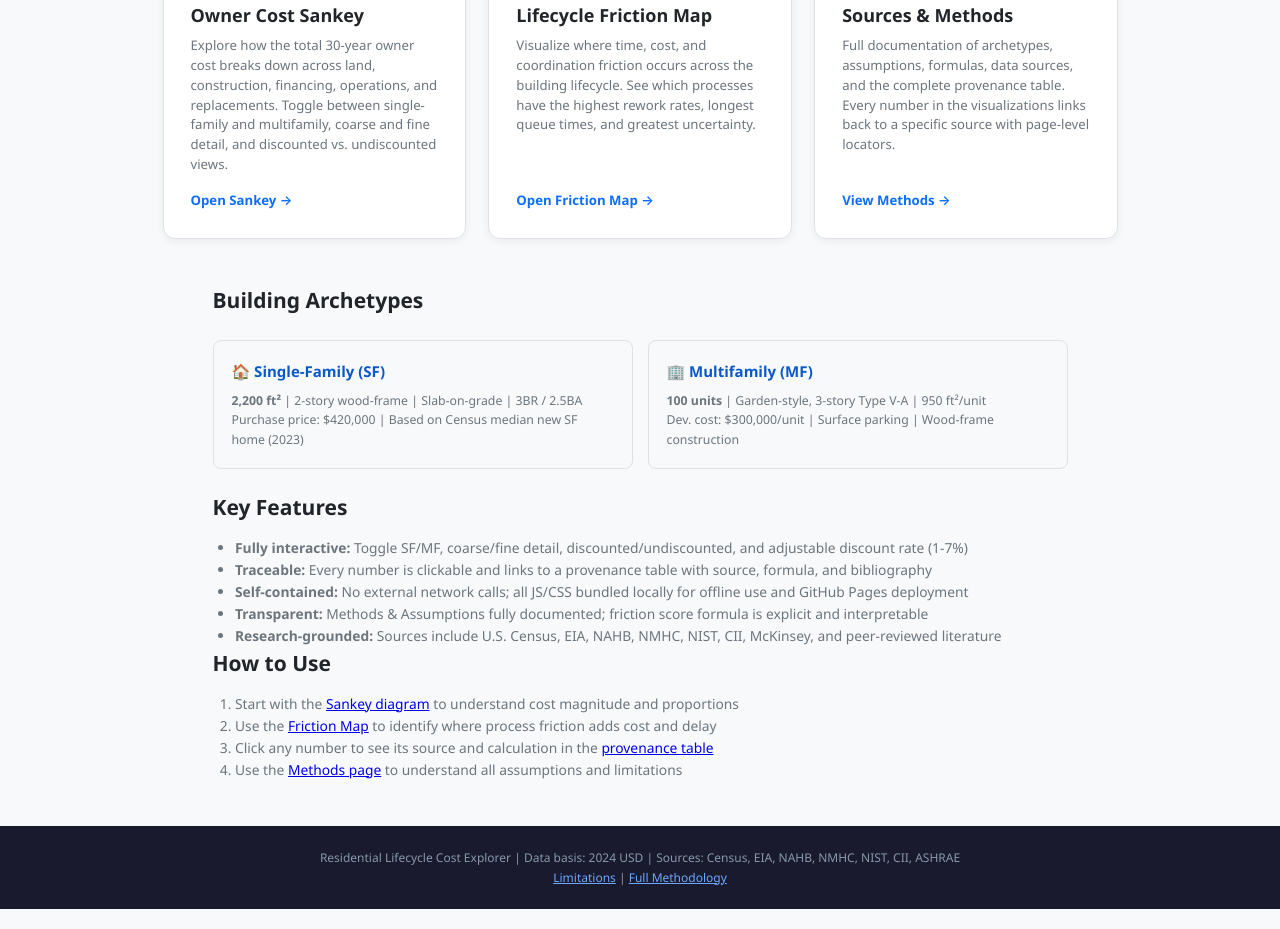
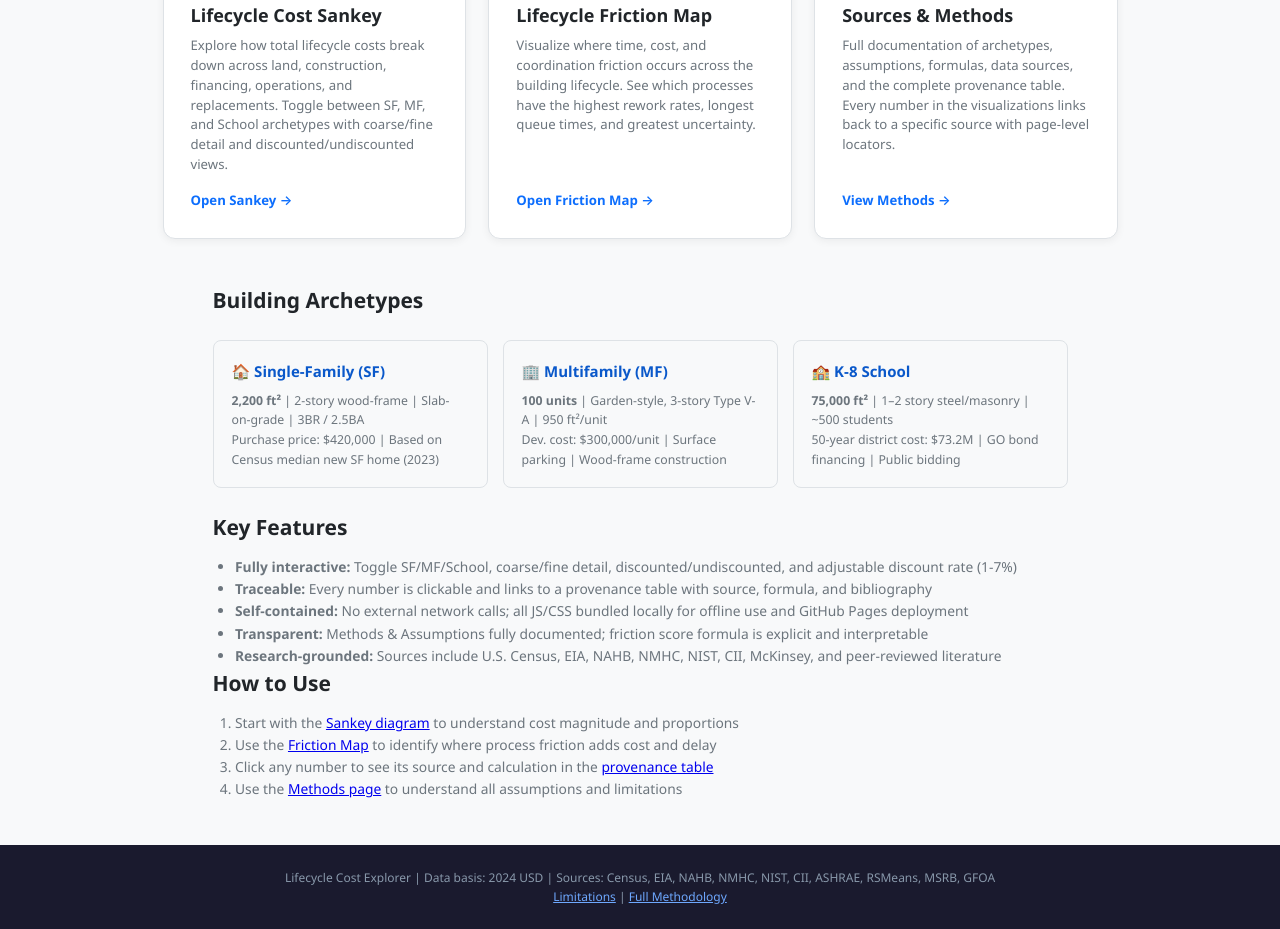
Before and after one commit to dccoffey/Buildings, a plain HTML site: page index.html in a window 1280 px wide. Shown: the part 361-1290 px from the top of the page. Drawn offline with Linux system fonts and the light colour scheme.

Commit message:
Add files via upload

```diff
--- a/index.html
+++ b/index.html
@@ -3,7 +3,7 @@
 <head>
 <meta charset="UTF-8">
 <meta name="viewport" content="width=device-width, initial-scale=1.0">
-<title>Residential Lifecycle Cost Explorer</title>
+<title>Lifecycle Cost Explorer</title>
 <link rel="stylesheet" href="assets/styles.css">
 <style>
   .hero { background: linear-gradient(135deg, #1a1a2e 0%, #16213e 50%, #0f3460 100%); color: #fff; padding: 3rem 2rem 2.5rem; text-align: center; }
@@ -19,7 +19,8 @@
   .about-section { max-width: 900px; margin: 0 auto 3rem; padding: 0 1.5rem; }
   .about-section h2 { font-size: 1.4rem; margin-bottom: 0.8rem; }
   .about-section p { font-size: 0.92rem; color: var(--text-muted); margin-bottom: 0.8rem; }
-  .arch-cards { display: grid; grid-template-columns: 1fr 1fr; gap: 1rem; margin: 1.5rem 0; }
+  .arch-cards { display: grid; grid-template-columns: repeat(3, 1fr); gap: 1rem; margin: 1.5rem 0; }
+  @media (max-width: 768px) { .arch-cards { grid-template-columns: 1fr; } }
   .arch-card { background: #f8f9fa; border: 1px solid var(--border); border-radius: 8px; padding: 1.2rem; }
   .arch-card h3 { font-size: 1rem; margin-bottom: 0.5rem; color: var(--primary-dark); }
   .arch-card p { font-size: 0.82rem; margin: 0; }
@@ -30,7 +31,7 @@
 <body>
 
 <nav class="nav-bar">
-  <span class="logo">Residential Lifecycle Costs</span><span style="color:#e74c3c;font-size:1.1rem;font-weight:bold;margin-left:1rem;letter-spacing:0.5px">DRAFT, Work in progress 2/20</span>
+  <span class="logo">Lifecycle Costs</span><span style="color:#e74c3c;font-size:1.1rem;font-weight:bold;margin-left:1rem;letter-spacing:0.5px">DRAFT, Work in progress 2/20</span>
   <a href="index.html" class="active">Home</a>
   <a href="sankey.html">Sankey</a>
   <a href="friction.html">Friction Map</a>
@@ -38,15 +39,15 @@
 </nav>
 
 <div class="hero">
-  <h1>Residential Lifecycle Cost Explorer</h1>
-  <p>Interactive visualization of 30-year owner costs for single-family and multifamily residential buildings. All values sourced from federal data, industry surveys, and peer-reviewed literature. Every number is traceable to its source.</p>
+  <h1>Lifecycle Cost Explorer</h1>
+  <p>Interactive visualization of lifecycle owner costs for single-family homes, multifamily apartments, and K-8 schools. All values sourced from federal data, industry surveys, and peer-reviewed literature. Every number is traceable to its source.</p>
 </div>
 
 <div class="cards">
   <a href="sankey.html" class="card">
     <div class="card-icon">&#128200;</div>
-    <h2>Owner Cost Sankey</h2>
-    <p>Explore how the total 30-year owner cost breaks down across land, construction, financing, operations, and replacements. Toggle between single-family and multifamily, coarse and fine detail, and discounted vs. undiscounted views.</p>
+    <h2>Lifecycle Cost Sankey</h2>
+    <p>Explore how total lifecycle costs break down across land, construction, financing, operations, and replacements. Toggle between SF, MF, and School archetypes with coarse/fine detail and discounted/undiscounted views.</p>
     <div class="card-action">Open Sankey &rarr;</div>
   </a>
   <a href="friction.html" class="card">
@@ -76,11 +77,16 @@
       <p><strong>100 units</strong> | Garden-style, 3-story Type V-A | 950 ft&sup2;/unit<br>
       Dev. cost: $300,000/unit | Surface parking | Wood-frame construction</p>
     </div>
+    <div class="arch-card">
+      <h3>&#127979; K-8 School</h3>
+      <p><strong>75,000 ft&sup2;</strong> | 1&ndash;2 story steel/masonry | ~500 students<br>
+      50-year district cost: $73.2M | GO bond financing | Public bidding</p>
+    </div>
   </div>
 
   <h2>Key Features</h2>
   <ul style="font-size:0.92rem;color:var(--text-muted);padding-left:1.5rem">
-    <li><strong>Fully interactive:</strong> Toggle SF/MF, coarse/fine detail, discounted/undiscounted, and adjustable discount rate (1-7%)</li>
+    <li><strong>Fully interactive:</strong> Toggle SF/MF/School, coarse/fine detail, discounted/undiscounted, and adjustable discount rate (1-7%)</li>
     <li><strong>Traceable:</strong> Every number is clickable and links to a provenance table with source, formula, and bibliography</li>
     <li><strong>Self-contained:</strong> No external network calls; all JS/CSS bundled locally for offline use and GitHub Pages deployment</li>
     <li><strong>Transparent:</strong> Methods &amp; Assumptions fully documented; friction score formula is explicit and interpretable</li>
@@ -97,7 +103,7 @@
 </div>
 
 <footer>
-  <p>Residential Lifecycle Cost Explorer | Data basis: 2024 USD | Sources: Census, EIA, NAHB, NMHC, NIST, CII, ASHRAE</p>
+  <p>Lifecycle Cost Explorer | Data basis: 2024 USD | Sources: Census, EIA, NAHB, NMHC, NIST, CII, ASHRAE, RSMeans, MSRB, GFOA</p>
   <p><a href="sources.html#limitations">Limitations</a> | <a href="sources.html">Full Methodology</a></p>
 </footer>
 
```
